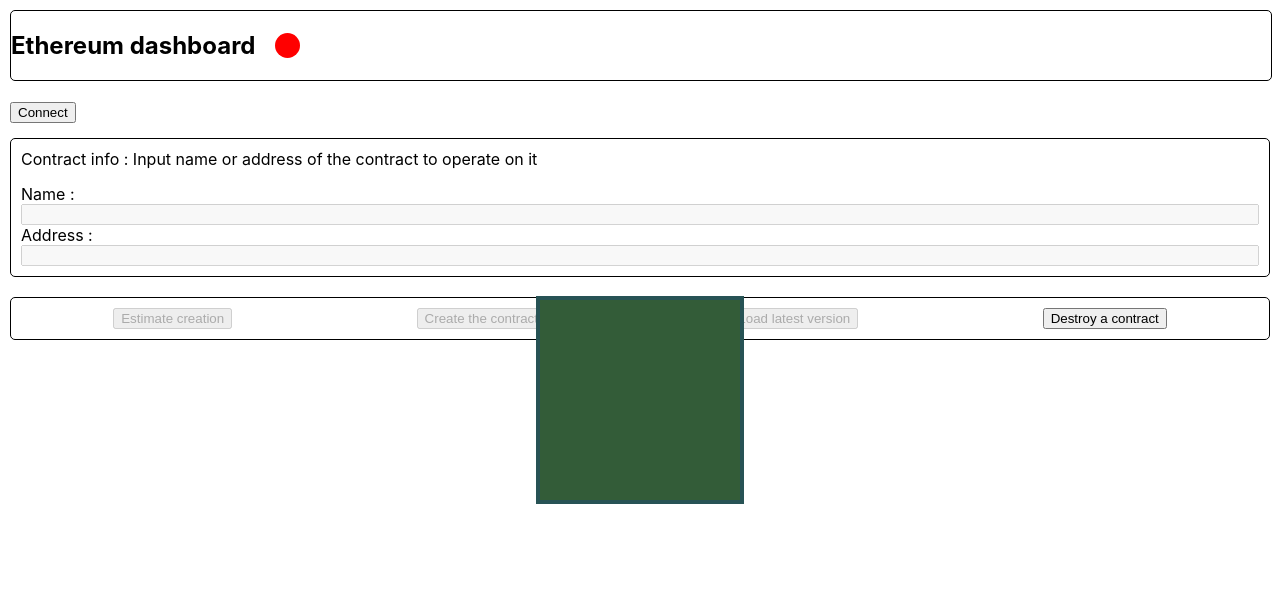
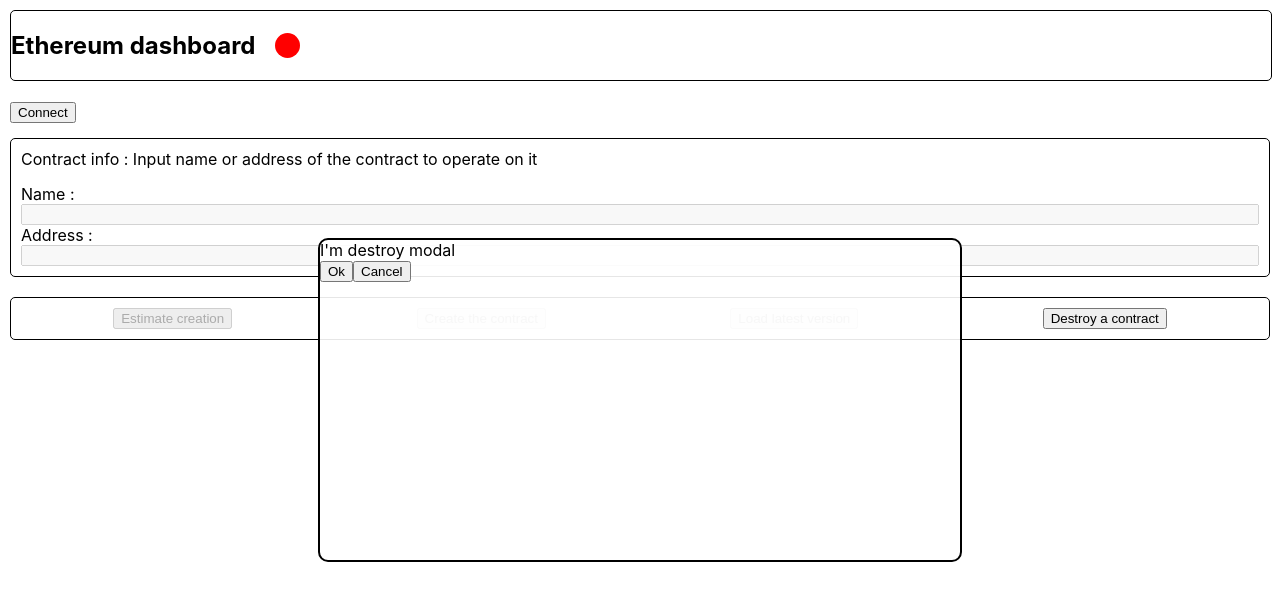
Before and after one commit to guser9822/avantasia, a React (Create React App) app: page / in a window 1280 px wide. Shown: the top 600 px of the page. Built offline with nearby package versions, Linux system fonts and the light colour scheme.

Commit message:
Added oc

```diff
--- a/src/components/BlockChainCC/index.js
+++ b/src/components/BlockChainCC/index.js
@@ -3,12 +3,13 @@
 import Web3Connector from '../Web3Connector/index'
 import Modal from '../Modal/index'
 import Web3 from 'web3'
+import DestroyModal from '../DestroyModal/index'
 
 import FaucetJSON from '../../bin/src/solc-src/faucet/Faucet.json'
 import Faucet from '../Faucet'
 const FAUCET_CONTRACT_NAME = "faucet"
 
-
+const MyModal = Modal(DestroyModal)
 export default class BlockChainCC extends React.Component {
 
     constructor(props) {
@@ -185,7 +186,6 @@
 
     render() {
         const statusClass = this.state.authorized ? "Status-Block Connected" : "Status-Block Disconnected"
-        const destroyModal = this.state.showDestroyModal ? <Modal /> : undefined
         return (
             <article>
                 <div>
@@ -210,7 +210,7 @@
                     </div>
                 </div>
                 {this.state.selectedContractComponent}
-                {destroyModal}
+                <MyModal />
             </article>
         );
     }
--- /dev/null
+++ b/src/components/DestroyModal/index.js
@@ -0,0 +1,10 @@
+import React from 'react';
+export default class DestroyModal extends React.Component {
+    render() {
+        return (
+            <div>
+                I'm destroy modal
+            </div>
+        )
+    }
+}
--- a/src/components/Modal/Modal.css
+++ b/src/components/Modal/Modal.css
@@ -1,11 +1,20 @@
-.ModalContent {
-    width: 200px;
-    height: 200px;
-    border: 4px solid rgb(39, 83, 85);
-    background-color: rgb(51, 92, 56);
+.ModalSpace {
+    width: 50%;
+    height: 40%;
+    border: 2px solid black;
+    background-color: rgba(255,255,255,0.9);
+    border-radius: 10px;
     z-index: 100;
     position: fixed;
     left: 50%;
     top: 50%;
     transform: translate(-50%, -50%);
 }
+
+.ModalContent{
+
+}
+
+.ModalContent-Footer{
+
+}
--- a/src/components/Modal/index.js
+++ b/src/components/Modal/index.js
@@ -1,20 +1,20 @@
 import React from 'react';
 import './Modal.css'
-
-export default class Modal extends React.Component {
-
-    constructor(props) {
-        super(props);
-        this.state = {
+function Modal(WrappedComponent) {
+    return class extends React.Component {
+        render() {
+            return (
+                <div className="ModalSpace">
+                    <div className="ModalContent">
+                        <WrappedComponent />
+                        <div className="ModalContent-Footer">
+                            <button onClick={void(0)} disabled={void(0)}>Ok</button>
+                            <button onClick={void(0)} disabled={void(0)}>Cancel</button>
+                        </div>
+                    </div>
+                </div>
+            )
         }
     }
-
-    render() {
-        return (
-            <div className="ModalContent">
-
-            </div>
-        )
-    }
-
 }
+export default Modal
```
